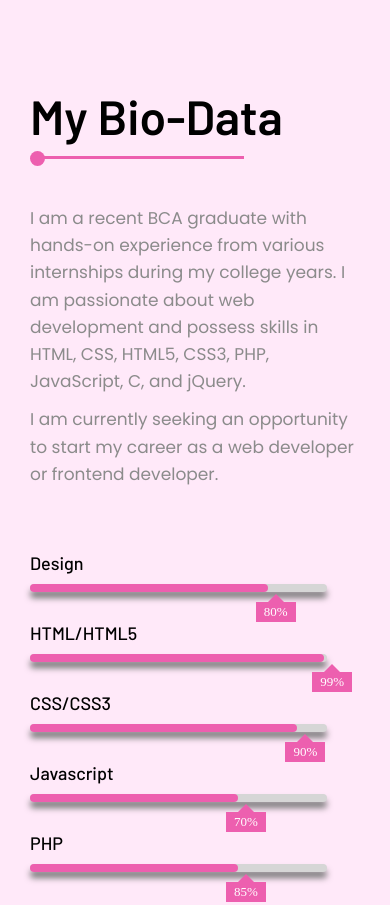
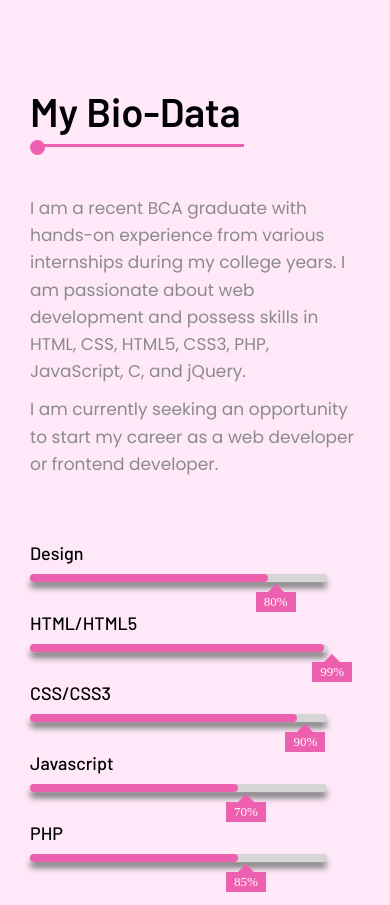
Before and after one commit to kaurguru/my-portfolio, a plain HTML site: page index.html in a window 390 px wide. Shown: the part 1427-2332 px from the top of the page. Drawn offline with nearby package versions, Linux system fonts and the light colour scheme; a web font is replaced by a local one.

Commit message:
Update profilestyle.css

```diff
--- a/profilestyle.css
+++ b/profilestyle.css
@@ -891,5 +891,8 @@ OUR contract SECTION start
 	.main-image {
 		max-width: 27.5rem;
 	}
+	.common-heading {
+		font-size: 4rem;
+	}
 
 }
```
